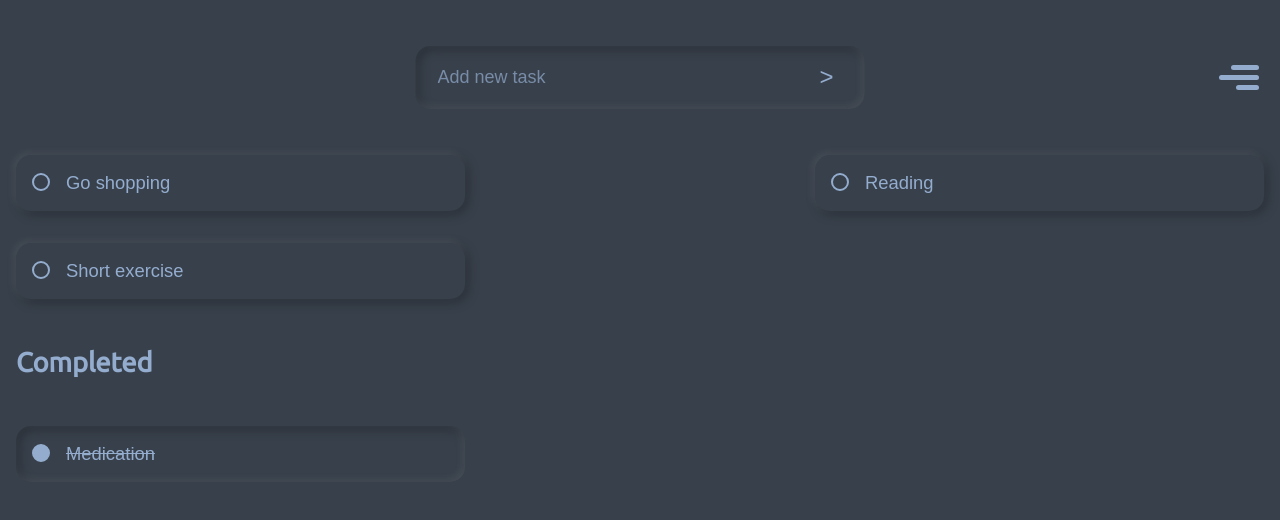
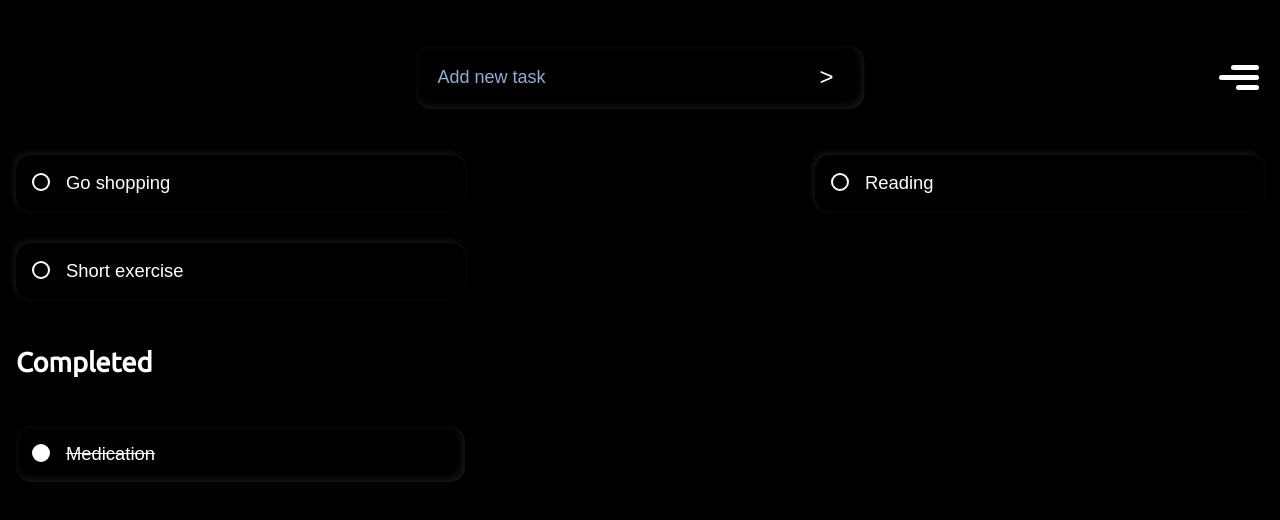
Before and after one commit to lmarcarini/TodoListValtech, a website built with Vite: page index.html in a window 1280 px wide. Built offline with nearby package versions, Linux system fonts and the dark colour scheme.

Commit message:
acrescentado dark mode

```diff
--- a/styles/global.css
+++ b/styles/global.css
@@ -1,17 +1,28 @@
-:root{
+:root {
   --background-color: #38404b;
-  --text-color: #94ADCF;
+  --text-color: #94adcf;
   --text-color-muted: rgba(148, 173, 207, 0.7);
   --accent-color: #ffc107;
   --max-size: 1280px;
 }
 
-*, *:before, *:after {
+@media screen and (prefers-color-scheme: dark) {
+  :root {
+    --background-color: #000000;
+    --text-color: #ffffff;
+    --text-color-muted: rgb(148, 173, 207);
+    --accent-color: #ffc107;
+  }
+}
+
+*,
+*:before,
+*:after {
   box-sizing: border-box;
   margin: 0;
 }
 
-body{
+body {
   background-color: var(--background-color);
   color: var(--text-color);
   font-family: "Ubuntu", sans-serif;
```
